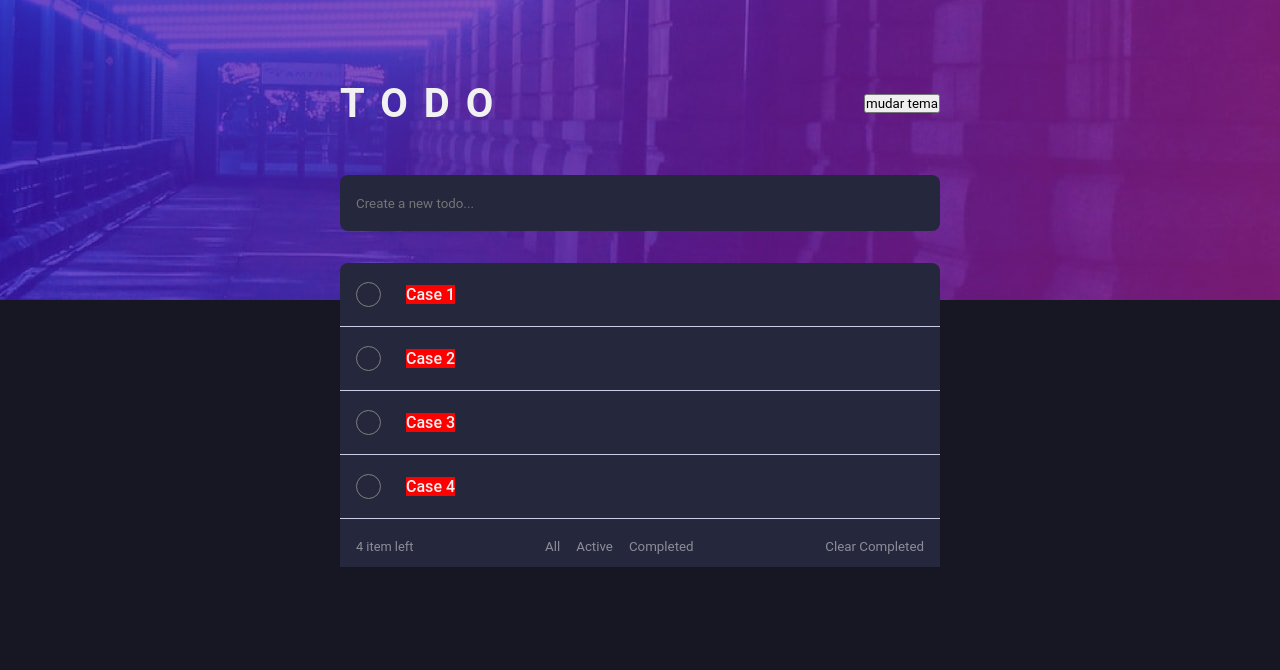
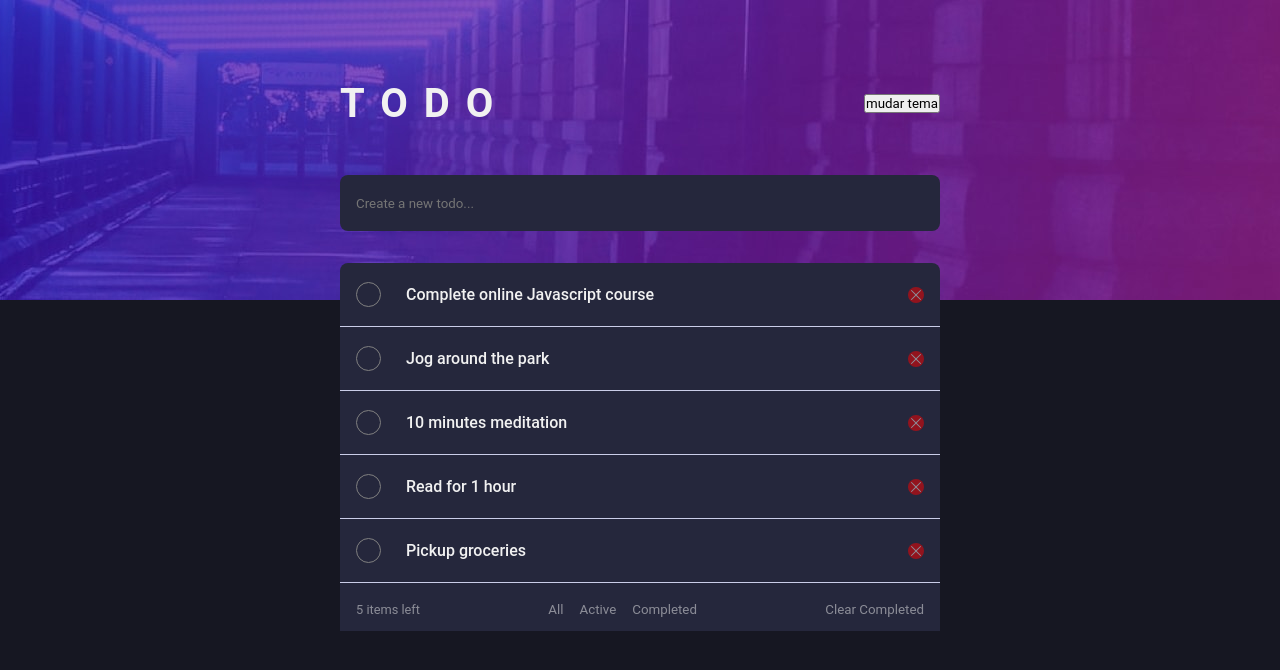
Before and after one commit to LuizStevanatto/todo-frontend, a React (Vite) app: page / in a window 1280 px wide. Shown: the top 670 px of the page. Built offline with nearby package versions, Linux system fonts and the light colour scheme.

Commit message:
create delete item

```diff
--- a/src/components/Header/Header.tsx
+++ b/src/components/Header/Header.tsx
@@ -1,4 +1,4 @@
-import { useState } from "react";
+import { useCallback, useEffect, useState } from "react";
 import { Items } from "../Item/Item";
 import { ButtonFooter, ContainerItems, ItemsLeftFooter } from "./style";
 import { Container, ContainerContent, ContainerInput, FooterList, ItemsList } from "./style";
@@ -7,12 +7,28 @@ interface IUrlProps {
 	urlImg: string;
 }
 
+interface IArrayProps {
+	id: number;
+	text: string;
+	isChecked: boolean;
+}
+
+const arrayItems = [
+	{ id: 1, text: "Complete online Javascript course", isChecked: false },
+	{ id: 2, text: "Jog around the park", isChecked: false },
+	{ id: 3, text: "10 minutes meditation", isChecked: false },
+	{ id: 4, text: "Read for 1 hour", isChecked: false },
+	{ id: 5, text: "Pickup groceries", isChecked: false },
+];
+
 export const Header = ({ urlImg }: IUrlProps) => {
 	const options = ["All", "Active", "Completed"];
 
 	const [inputValue, setInputValue] = useState("");
 	const [filter, setFilter] = useState("All");
 	const [currentButtonClicked, setCurrentButtonClicked] = useState("");
+	const [array, setArray] = useState(arrayItems as IArrayProps[]);
+	const [validateCheck, setValidateCheck] = useState();
 
 	const handleSubmitInputForm = (e: React.FormEvent<HTMLFormElement>) => {
 		e.preventDefault();
@@ -27,7 +43,23 @@ export const Header = ({ urlImg }: IUrlProps) => {
 		};
 	};
 
-	const array = [{ text: "Case 1" }, { text: "Case 2" }, { text: "Case 3" }, { text: "Case 4" }];
+	const handleDelete = useCallback(
+		(id: number) => {
+			const newArray = array.filter((item) => item.id !== id);
+
+			setArray(newArray);
+		},
+		[array]
+	);
+
+	const handleCheck = useCallback((id: number) => {
+		const newArray = array.map((item) => {
+			if (item.id === id) {
+				item.isChecked = !item.isChecked;
+			}
+			return item;
+		});
+	}, []);
 
 	return (
 		<Container urlImg={urlImg}>
@@ -47,13 +79,22 @@ export const Header = ({ urlImg }: IUrlProps) => {
 				<ContainerItems>
 					<ItemsList>
 						{array.map((item, index) => {
-							return <Items key={index} text={item.text} />;
+							return (
+								<Items
+									key={item.id}
+									text={item.text}
+									onDeleteItem={() => handleDelete(item.id)}
+									id={item.id}
+									isChecked={item.isChecked}
+									onChangeChecked={() => handleCheck(item.id)}
+								/>
+							);
 						})}
 					</ItemsList>
 					<FooterList>
 						<div>
 							<ItemsLeftFooter>
-								<span>{`${array.length} item left`}</span>
+								<span>{array.filter((item) => item.isChecked === false).length} items left</span>
 							</ItemsLeftFooter>
 						</div>
 						<div>
--- a/src/components/Item/Item.tsx
+++ b/src/components/Item/Item.tsx
@@ -1,30 +1,29 @@
 import { useState } from "react";
 import { CustomRadio } from "../CustomRadio";
-import { ItemContainer } from "./style";
+import { X } from "@phosphor-icons/react";
+import { ExcludeIcon, ItemContainer, ItemText } from "./style";
 
 interface IItemProps {
 	text: string;
-	isCompletedProps?: boolean;
+	onDeleteItem: (id: number) => void;
+	id: number;
+	isChecked: boolean;
+	onChangeChecked: (id: number) => void;
 }
 
-export const Items = ({ text, isCompletedProps }: IItemProps) => {
-	const [isCompleted, setIsCompleted] = useState(false);
+export const Items = ({ text, onDeleteItem, id, isChecked, onChangeChecked }: IItemProps) => {
 	const [item, setItem] = useState("");
-	const [check, setCheck] = useState(false);
-
-	const handleDeleteItem = (item: string) => {
-		setIsCompleted(!item);
-	};
-	const handleCompletedItem = () => {
-		setIsCompleted(!isCompleted);
-	};
+	const [check, setCheck] = useState(isChecked);
 
 	return (
 		<ItemContainer>
 			<div>
-				<CustomRadio isChecked={check} changeState={() => setCheck((oldState) => !oldState)}></CustomRadio>
+				<CustomRadio isChecked={check} changeState={() => onChangeChecked(id)}></CustomRadio>
 			</div>
-			<span>{text}</span>
+			<ItemText isChecked={check}>{text}</ItemText>
+			<ExcludeIcon onClick={() => onDeleteItem(id)}>
+				<X size={32} />{" "}
+			</ExcludeIcon>
 		</ItemContainer>
 	);
 };
--- a/src/components/Item/style.ts
+++ b/src/components/Item/style.ts
@@ -13,14 +13,43 @@ export const ItemContainer = styled.div`
 	font-weight: 500;
 	cursor: pointer;
 	border-bottom: 0.1px solid hsl(234, 39%, 85%);
+`;
 
-	span {
-		display: flex;
-		align-items: left;
-		justify-content: center;
-		margin-bottom: 1rem;
-		gap: 1rem;
-		background-color: red;
-		float: left;
+interface IItemTextProps {
+	isChecked?: boolean;
+}
+
+export const ItemText = styled.div`
+	width: 100%;
+	height: 100%;
+	display: flex;
+	align-items: center;
+	justify-content: space-between;
+	margin-bottom: 1rem;
+	background-color: hsl(235, 24%, 19%);
+	color: #f1f1f1;
+	cursor: pointer;
+
+	text-decoration: ${(props: IItemTextProps) => (props.isChecked ? "line-through" : "none")};
+	opacity: ${(props: IItemTextProps) => (props.isChecked ? "0.5" : "1")};
+`;
+
+export const ExcludeIcon = styled.div`
+	width: 1rem;
+	height: 1rem;
+	display: flex;
+	align-items: center;
+	justify-content: center;
+	border-radius: 50%;
+	background-color: hsl(235, 24%, 19%);
+	color: #f1f1f1;
+	cursor: pointer;
+	opacity: 0.5;
+	background-color: red;
+	margin-bottom: 1rem;
+
+	/* hover */
+	:hover {
+		opacity: 1;
 	}
 `;
```
